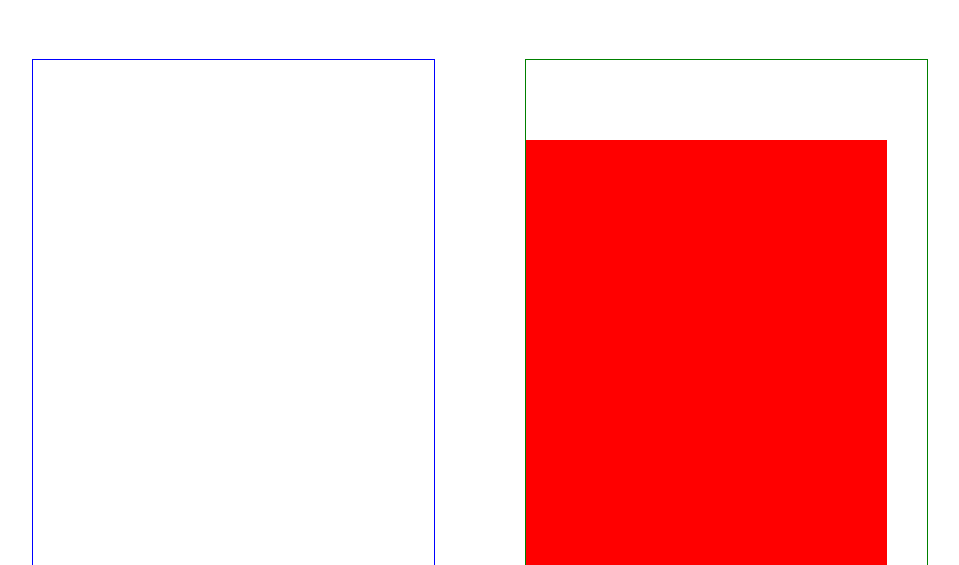
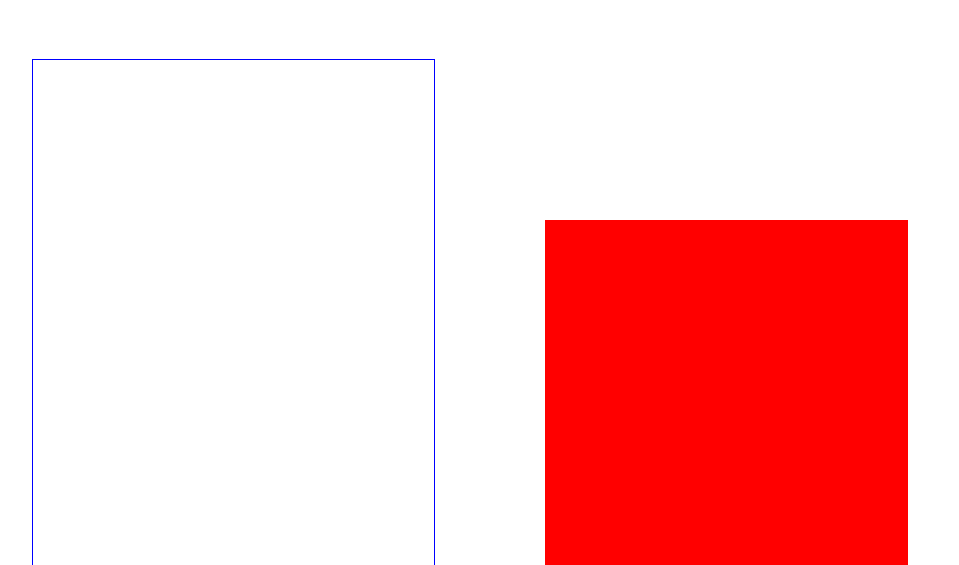
Before and after one commit to SM-Rakibul-Hasan-Rakib/Project-2, a plain HTML site: page index.html in a window 1280 px wide. Shown: the part 235-800 px from the top of the page, without its empty margins (160-1119 px from the left). Drawn offline with nearby package versions, Linux system fonts and the light colour scheme.

Commit message:
error sloved

```diff
--- a/index.html
+++ b/index.html
@@ -45,7 +45,12 @@
             <h2>projects</h2>
           </div>
           <div id="fimages">
-          <div id="fleft"></div>
+          <div id="fleft">
+            <div class="fleftelm"></div>
+            <div class="fleftelm"></div>
+            <div class="fleftelm"></div>
+            <div class="fleftelm"></div>
+          </div>
           <div id="fright">
            <div class="images"></div>
           </div>
--- a/style.css
+++ b/style.css
@@ -114,19 +114,25 @@ body {
   /* border: 2px solid red; */
 }
 #fleft {
+  overflow: auto;
   width: 45%;
   min-height: inherit;
   border: 1px solid blue;
 }
+.fleftelm {
+  width: 100%;
+  min-height: inherit;
+}
 #fright {
   display: flex;
   align-items: center;
+  justify-content: center;
   width: 45%;
   min-height: inherit;
-  border: 1px solid green;
+  /* border: 1px solid green; */
 }
 #fright .images {
   width: 90%;
-  height: 80%;
+  height: 90%;
   background-color: red;
 }
```
